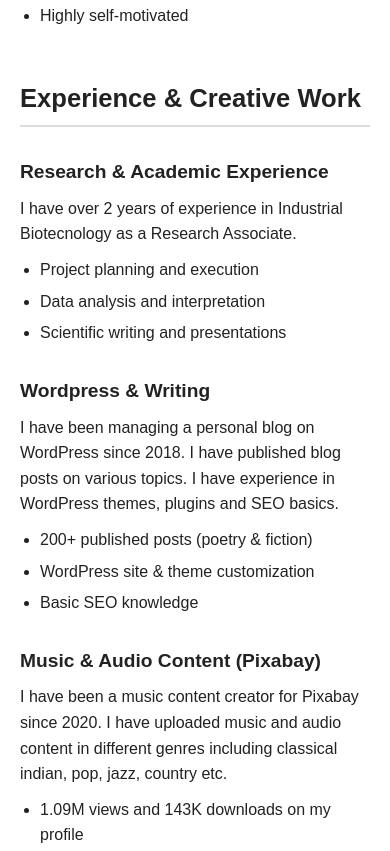
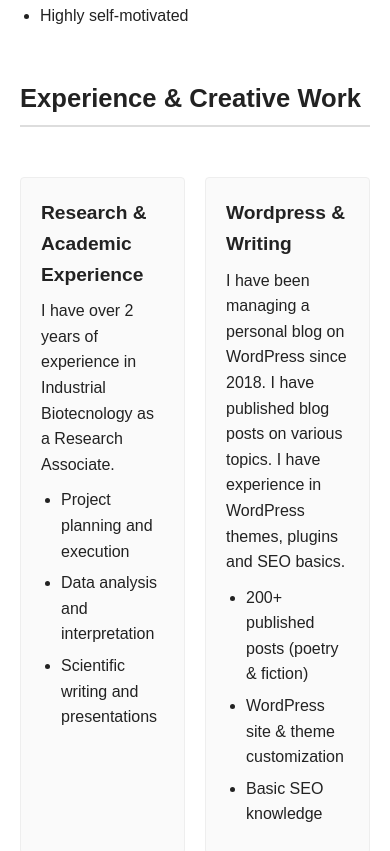
Before and after one commit to bineleyas/personal-portfolio, a plain HTML site: page index.html in a window 390 px wide. Shown: the part 812-1663 px from the top of the page. Drawn offline with Linux system fonts and the light colour scheme.

Commit message:
Add responsive card layout for experience section

```diff
--- a/css/style.css
+++ b/css/style.css
@@ -63,8 +63,27 @@ header p {
     margin-bottom: 10px;
 }
 
+.articles {
+    margin-top: 20px;
+    display: flex;
+    gap: 20px;
+    flex-wrap: wrap;
+}
+
 article {
     margin-top: 30px;
+    padding: 20px;
+    background-color: #fafafa;
+    border-radius: 4px;
+    flex: 1 1 45%;
+    border: 1px solid #eee;
+}
+
+article p {
+    margin-bottom: 8px;
+}
+article:hover {
+    background-color: #f5f5f5;
 }
 
 article h3 {
--- a/index.html
+++ b/index.html
@@ -53,6 +53,7 @@
          <section>
             <h2>Experience & Creative Work</h2>
 
+            <div class="articles">
                 <article>
                     <h3>Research & Academic Experience</h3>
                     <p>I have over 2 years of experience in Industrial Biotecnology as a Research Associate.</p>
@@ -88,6 +89,8 @@
                         <li>Social media graphics</li>
                         <li>Digital illustrations</li>
                     </ul>
+                </article>
+            </div>
          </section>
 
 
```
Lines whose indentation alone changed are shown as unchanged.
